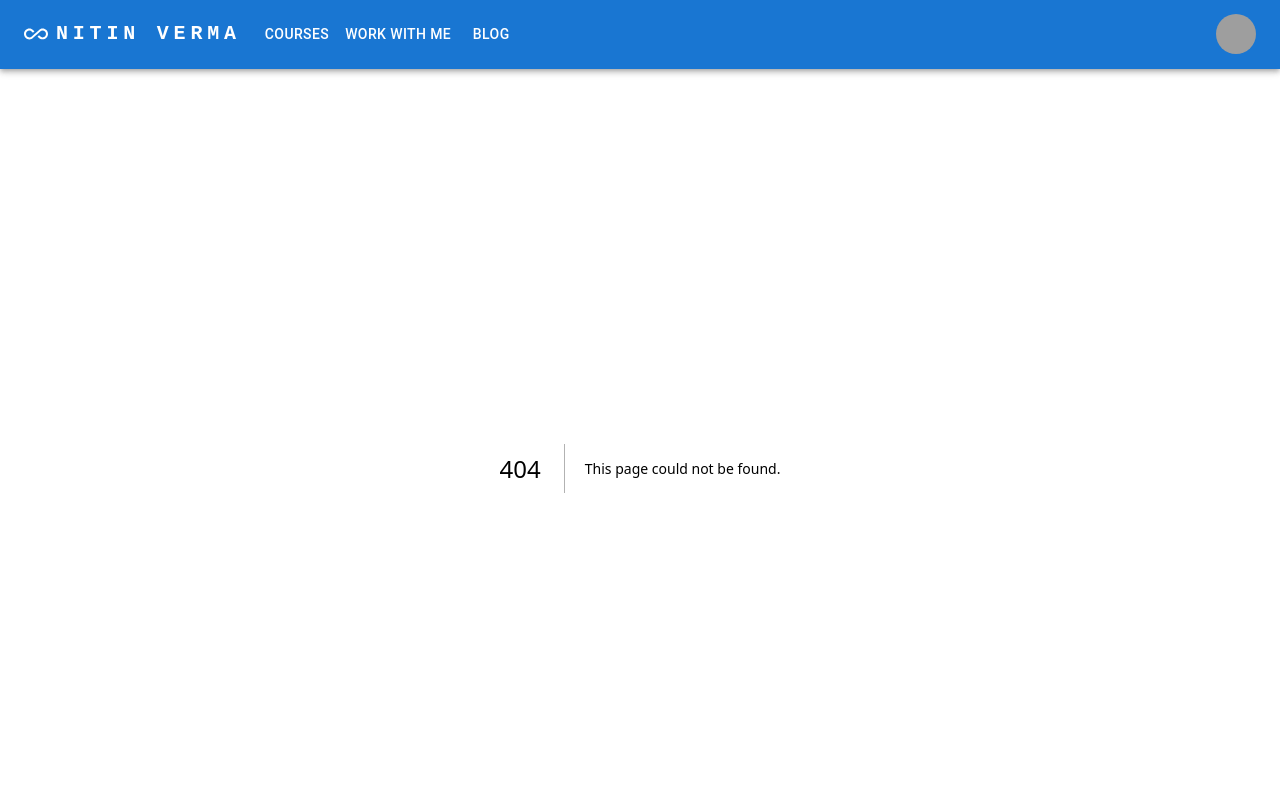
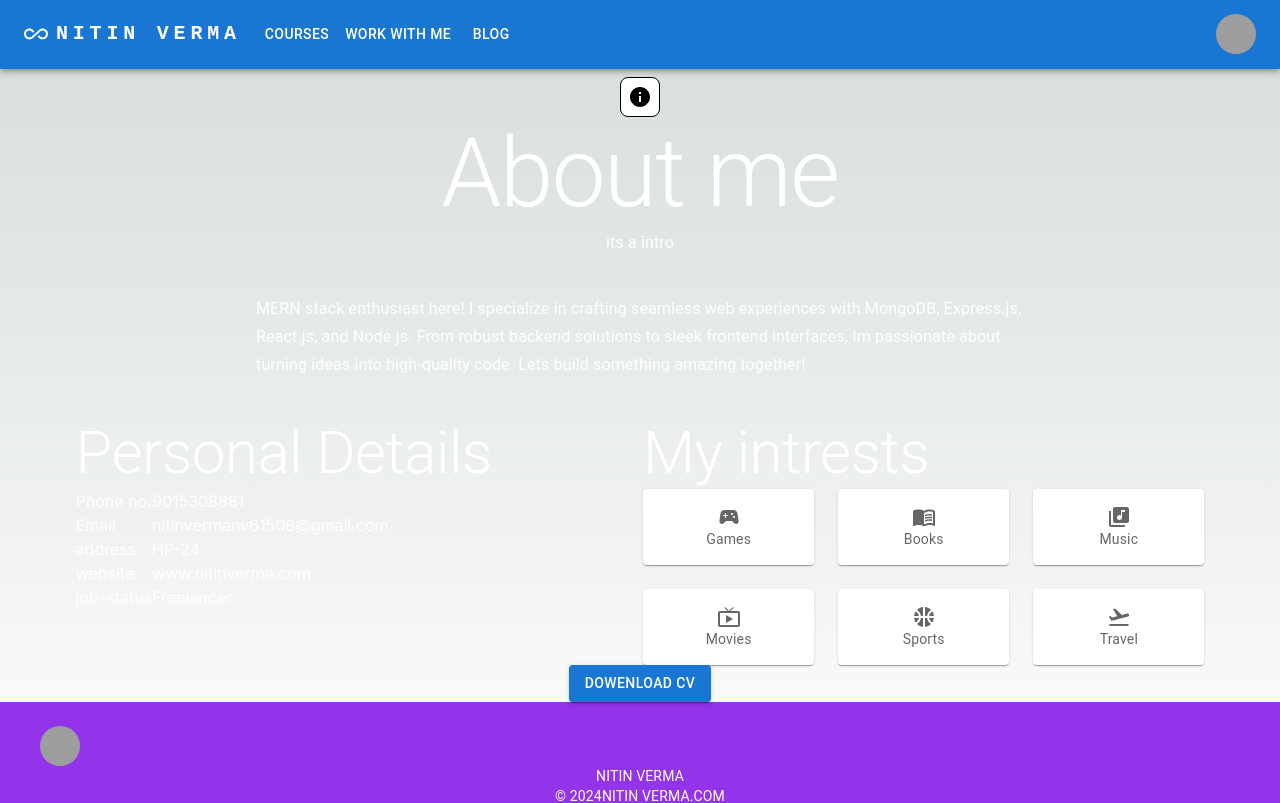
Before and after one commit to NITIN-VERMA-afk/My-website, a Next.js app: page /about in a window 1280 px wide. Before the commit this address had no page. Shown: the top 803 px of the page. Built offline with nearby package versions, Linux system fonts and the light colour scheme; grey boxes are pictures that could not be loaded.

Commit message:
uiupdate

```diff
--- /dev/null
+++ b/src/app/about/page.tsx
@@ -0,0 +1,143 @@
+"use client"
+import { Box, Typography, Paper } from "@mui/material";
+import InfoIcon from "@mui/icons-material/Info";
+import SportsEsportsIcon from '@mui/icons-material/SportsEsports';
+import MenuBookIcon from '@mui/icons-material/MenuBook';
+import LibraryMusicIcon from '@mui/icons-material/LibraryMusic';
+import LiveTvIcon from '@mui/icons-material/LiveTv';
+import SportsBasketballIcon from '@mui/icons-material/SportsBasketball';
+import FlightTakeoffIcon from '@mui/icons-material/FlightTakeoff';
+
+
+
+import Grid from "@mui/material/Grid";
+import { experimentalStyled as styled } from '@mui/material/styles';
+import Button from '@mui/material/Button';
+
+
+const About = () => {
+  const Item = styled(Paper)(({ theme }) => ({
+    backgroundColor: theme.palette.mode === 'dark' ? '#1A2027' : '#fff',
+    ...theme.typography.body2,
+    padding: theme.spacing(2),
+    textAlign: 'center',
+    color: theme.palette.text.secondary,
+  }));
+
+  const iconBox = {
+    width: "40px",
+    height: "40px",
+    display: "flex",
+    justifyContent: "center",
+    alignItems: "center",
+    border: "1px solid #000",
+    borderRadius: "8px",
+    backgroundColor: "white",
+    color: "black",
+  };
+
+  const AboutText = {
+    fontSize: "20px",
+    display: "flex",
+    flexDirection: "column",
+    justifyContent: "center",
+    alignItems: "center",
+    height: "20%",
+    width: "60%",
+    margin: "3% 20% ",
+  };
+
+
+  const Icons = [
+    { id: 1, name: "Games", icons: <SportsEsportsIcon/> },
+    { id: 2, name: "Books", icons: <MenuBookIcon/> },
+    { id: 3, name: "Music", icons: <LibraryMusicIcon/> },
+    { id: 4, name: "Movies", icons: <LiveTvIcon/> },
+    { id: 5, name: "Sports", icons: <SportsBasketballIcon/>},
+    { id: 6, name: "Travel", icons: <FlightTakeoffIcon/> },
+  ];
+
+  return (
+    <div style={{ color: "white" }}>
+      <Box className=" flex flex-col items-center  mt-2 justify-center">
+        <Box style={iconBox}>
+          <InfoIcon />
+        </Box>
+        <Typography variant="h1">About me</Typography>
+        <Typography variant="subtitle1">its a intro</Typography>
+      </Box>
+      <Box style={AboutText}>
+        <Typography variant="subtitle1">
+        MERN stack enthusiast here! I specialize in crafting seamless web experiences with MongoDB, Express.js, React.js, and Node.js. From robust backend solutions to sleek frontend interfaces, Im passionate about turning ideas into high-quality code. Lets build something amazing together!
+        </Typography>
+      </Box>
+
+
+      <Box sx={{ display: "flex", alignContent: "center",justifyContent:"space-around" }}>
+
+        <Box
+        sm={{
+          display:"flex",
+          flexDirection:"row"
+        }}
+        xs={{
+          display:"flex",
+          flexDirection:"column",
+
+        }}
+          sx={{
+            display: "flex",
+            flexDirection:"column",
+            listStyle: "none",
+
+          }}
+        >
+          <Typography variant="h2">Personal Details</Typography>
+          <Box sx={{display:"flex"}}>
+          <ul style={{ listStyle: "none" }}>
+            <li>Phone no.</li>
+            <li>Email </li>
+            <li>address</li>
+            <li>website</li>
+            <li>job-status</li>
+          </ul>
+          <ul style={{ listStyle: "none" }}>
+            <li>9015308881</li>
+            <li>nitinvermanv61506@gmail.com</li>
+            <li>HP-24</li>
+            <li>www.nitinverma.com</li>
+            <li>Freelancer</li>
+          </ul>
+
+          </Box>
+
+        </Box>
+
+        <Box>
+          <Box sx={{ flexGrow: 1 }}>
+          <Typography variant="h2">My intrests</Typography>
+            <Grid
+              container
+              spacing={{ xs: 2, md: 3 }}
+              columns={{ xs: 4, sm: 8, md: 12 }}
+            >
+
+            {Icons.map((icon, index) => (
+                <Grid item xs={2} sm={4} md={4} key={index}>
+                  <Item sx={{ background: "", color: "" }}>
+                  {icon.icons}<br/> {icon.name}
+                  </Item>
+                </Grid>
+              ))}
+            </Grid>
+          </Box>
+        </Box>
+      </Box>
+      <Box sx={{display:"flex",alignContent:"center",justifyContent:"center"}}>
+      <Button variant="contained">Dowenload Cv</Button>
+      </Box>
+    </div>
+  );
+};
+
+export default About;
```
